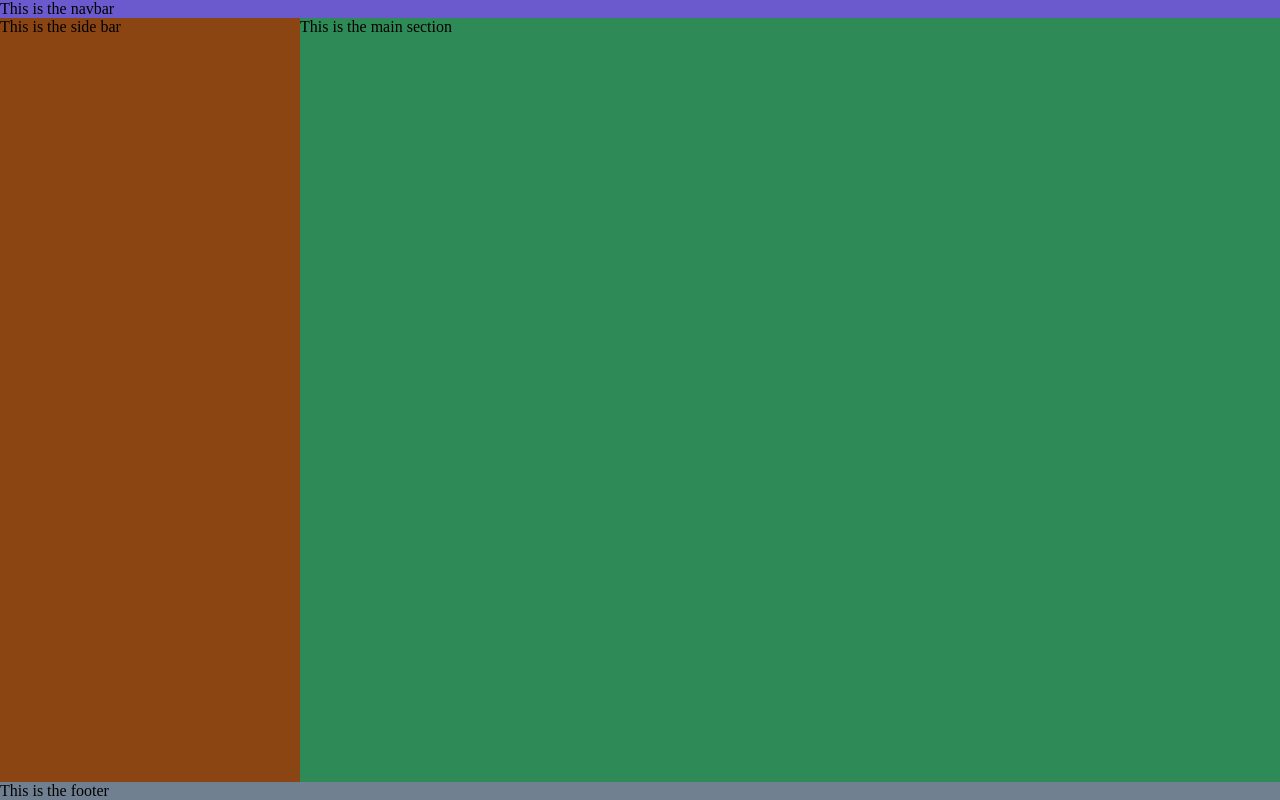
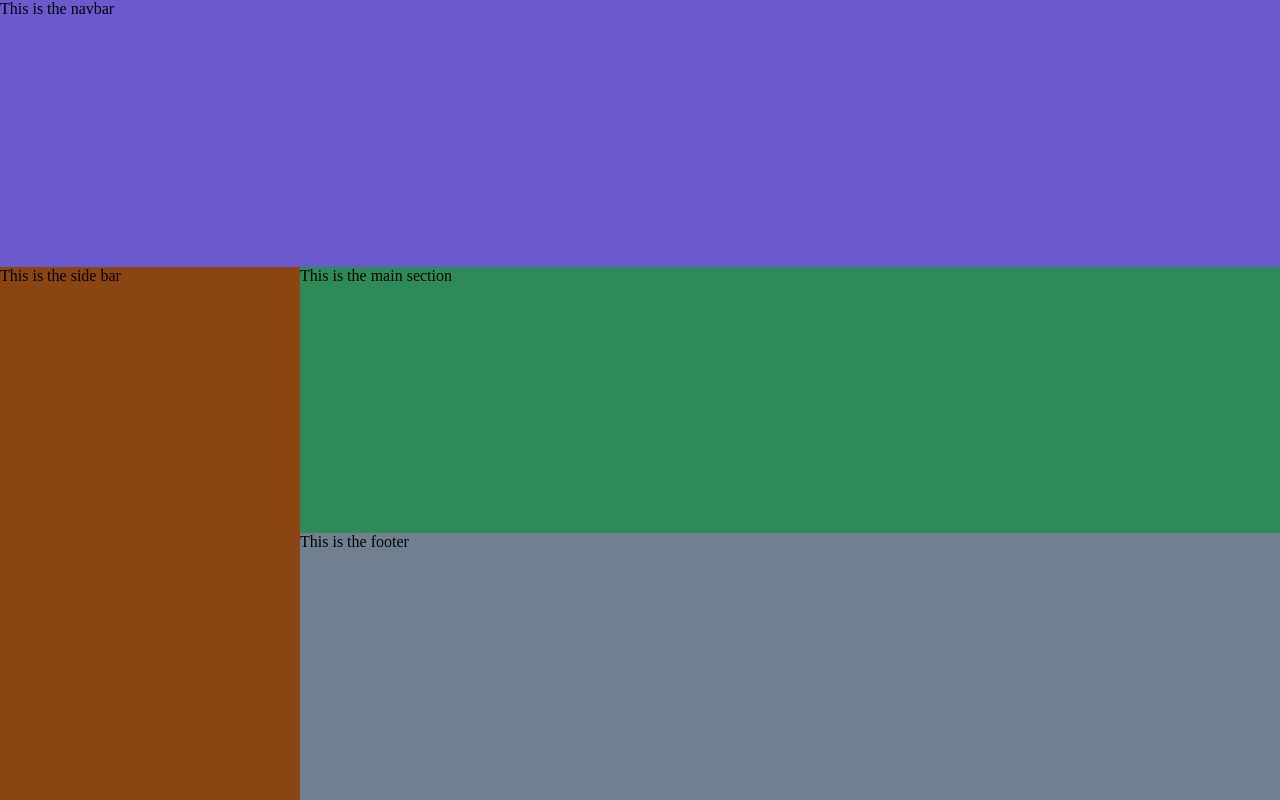
Before and after one commit to youcefabderrahim/CSS, a plain HTML site: page sideBar/index.html in a window 1280 px wide. Drawn offline with Linux system fonts and the light colour scheme.

Commit message:
Grid Layout | Previous layout with grid

```diff
--- a/sideBar/index.html
+++ b/sideBar/index.html
@@ -1,26 +1,18 @@
 <!DOCTYPE html>
 <html lang="en">
   <head>
-    <meta charset="UTF-8">
-    <meta name="viewport" content="width=device-width, initial-scale=1.0">
-    <link rel="stylesheet" href="/sideBar/styles.css">
+    <meta charset="UTF-8" />
+    <meta name="viewport" content="width=device-width, initial-scale=1.0" />
+    <link rel="stylesheet" href="/sideBar/styles.css" />
     <title>Responsive Sidebar</title>
   </head>
   <body>
-    <nav>
-        This is the navbar
-    </nav>
+    <nav>This is the navbar</nav>
 
-    <div class="main-section">
     <aside>This is the side bar</aside>
     <main>This is the main section</main>
-    </div>
 
-    <footer>
-        This is the footer
-    </footer>
-
-
+    <footer>This is the footer</footer>
 
     <script src="/sideBar/script.js"></script>
   </body>
--- a/sideBar/styles.css
+++ b/sideBar/styles.css
@@ -7,30 +7,34 @@
 
 body {
     height: 100vh;
-    display: flex;
-    flex-direction: column;
+    display: grid;
+    grid-template-columns: 300px 1fr;
+    grid-template-areas:
+        "navbar navbar"
+        "sidebar main"
+        "sidebar footer";
+
 }
 
 nav {
     background-color: slateblue;
+    grid-area: navbar;
 }
 
 
-.main-section {
-    display: flex;
-    flex: 1;
+
+
+ aside {
+    background-color: saddlebrown;
+    grid-area: sidebar;
 }
 
-.main-section aside {
-    background-color: saddlebrown;
-    width: 300px;
-}
-
-.main-section main {
+ main {
     background-color: seagreen;
-    flex: 1;
+    grid-area: main;
 }
 
 footer {
     background-color: slategrey;
+    grid-area: footer;
 }
```
Lines whose indentation alone changed are shown as unchanged.
